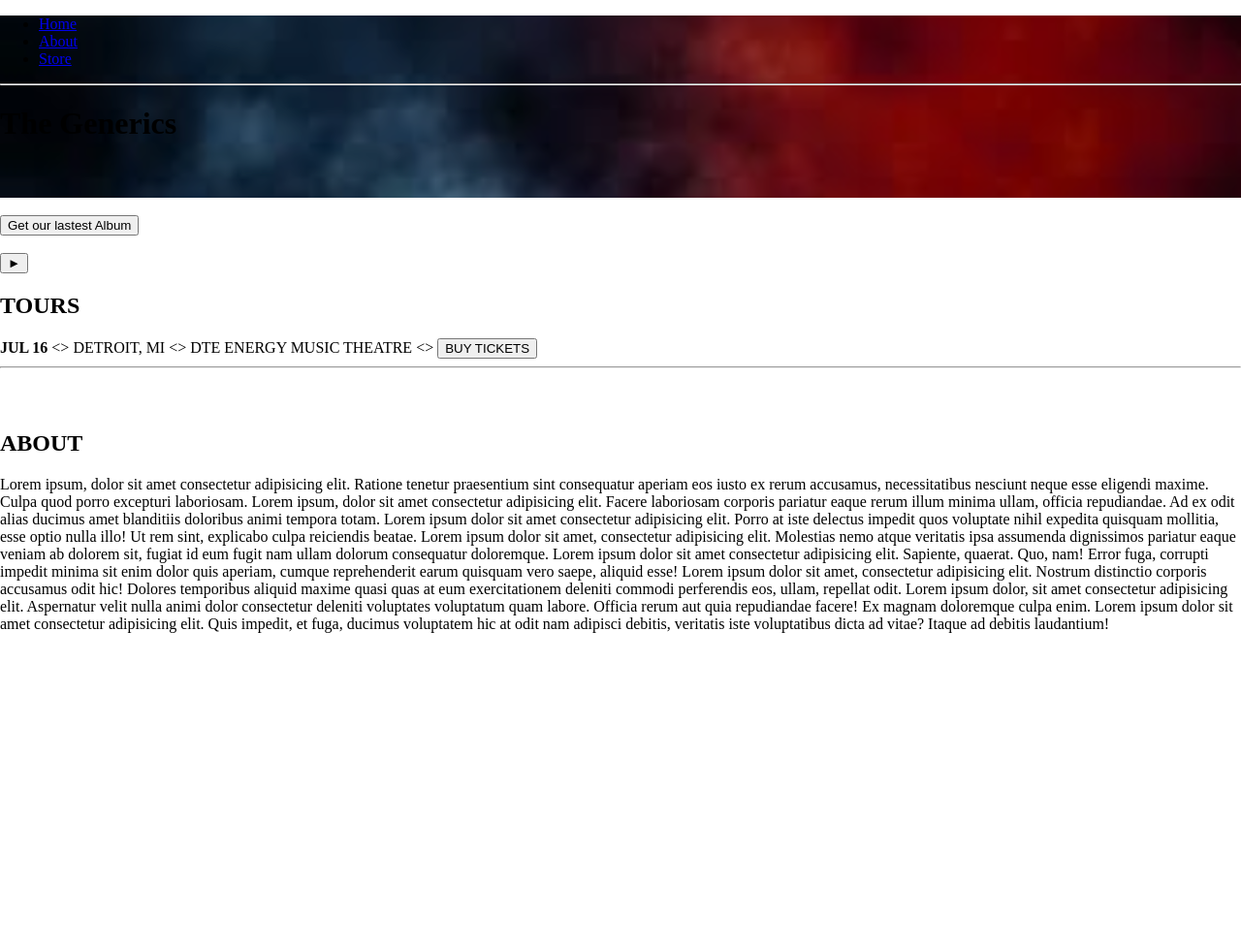
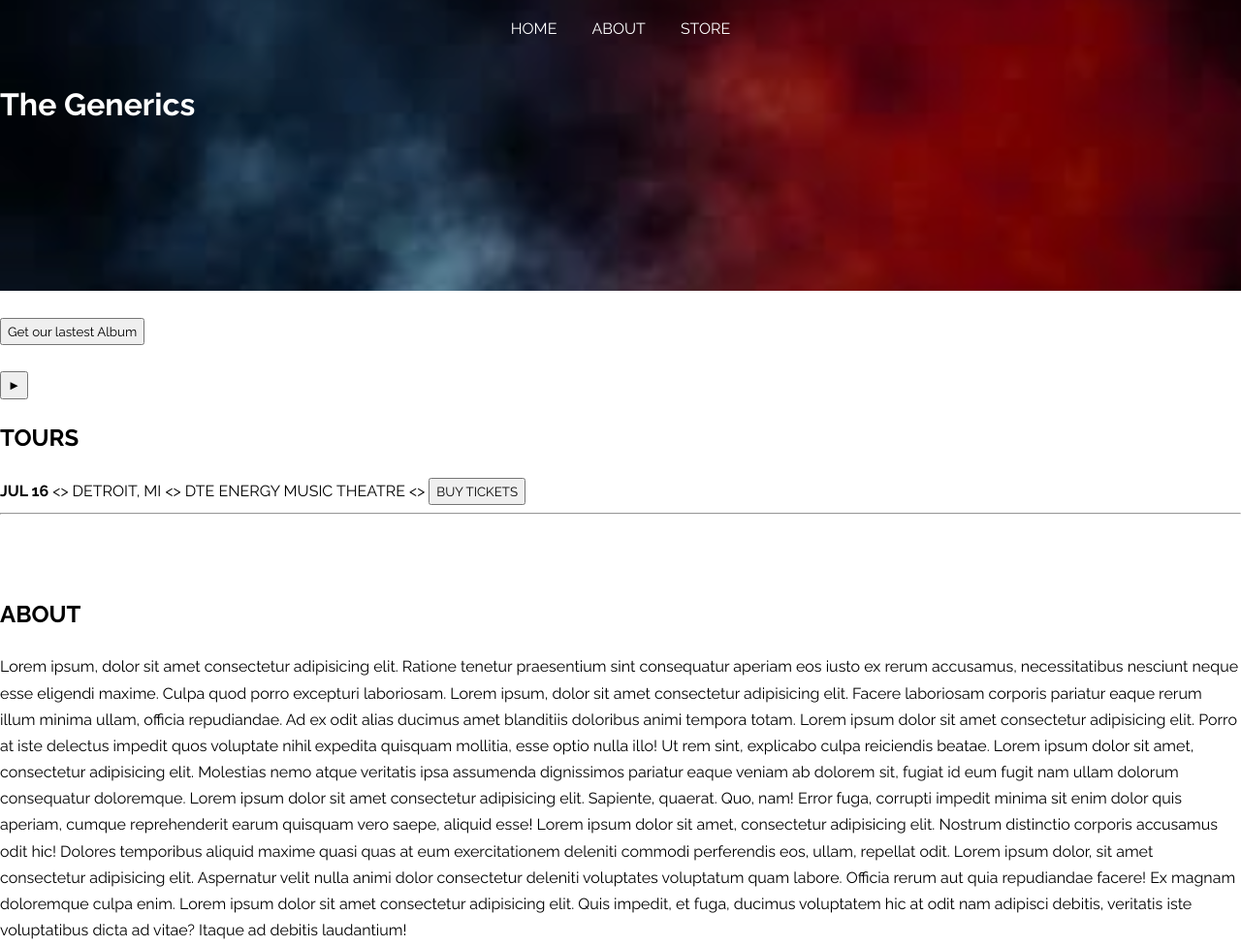
Before and after one commit to johnyacho/projetperso, a plain HTML site: page Projet_CSS/index.html in a window 1280 px wide. Shown: the whole page at 97% size. Before the commit the page ends 800 px from the top, so only its background shows below. Drawn offline with Linux system fonts and the light colour scheme.

Commit message:
Add a:hover and font family Relaway from google font family website.

```diff
--- a/Projet_CSS/index.html
+++ b/Projet_CSS/index.html
@@ -9,15 +9,15 @@
 </head>
 <body>
     <header class="main-header">
-        <nav>
+        <nav class="nav main-nav">
             <ul>
-                <li><a href="index.html">Home</a></li>
-                <li><a href="about.html" >About</a></li>
-                <li><a href="store.html">Store</a></li>
+                <li><a href="index.html">HOME</a></li>
+                <li><a href="about.html" >ABOUT</a></li>
+                <li><a href="store.html">STORE</a></li>
             </ul>
         </nav>
-        <hr> <!-- trace une ligne de separation dans la page"> -->
-        <h1>The Generics</h1>
+        <!-- <hr> trace une ligne de separation dans la page"> -->
+        <h1 id="generic">The Generics</h1>
         <br>
         <br>
     </header>
--- a/Projet_CSS/style.css
+++ b/Projet_CSS/style.css
@@ -1,5 +1,41 @@
+/* Path: Projet_CSS\style.css */
+  @import url('https://fonts.googleapis.com/css2?family=Raleway:wght@300;400;500;600;700&display=swap');
+
+*{
+    box-sizing: border-box;
+    font-family: Raleway, sans-serif;
+    line-height: 1.7;
+    /* font-weight: 300;
+    /* font-size: 16px; */
+
+
+}
+
 html, body {
     margin: 0%;
+    padding: 0%;
+    background-color: #ffffffcc;
+}
+/* supprime l'espace entre les éléments */
+.nav ul {
+    margin: 0;
+    padding: 0;
+}
+.nav li {
+    display: inline;
+    /* text-align: center; */
+}
+.nav a {
+    display: inline-block;
+    text-decoration: none;
+    padding: 1em;
+    color: #ffffff;
+}
+.nav{
+    text-align: center;
+}
+.main-nav a:hover {
+    background-color: #f0ececda;
 }
 .main-header{
     background-color: #0000004b;
@@ -7,4 +43,8 @@ html, body {
     background-position: center;
     background-blend-mode: multiply;
     background-size: cover;
+    padding-bottom: 7%;
 }
+#generic{
+    color: white;
+}
```
Also changed, not shown: 1 other file.
